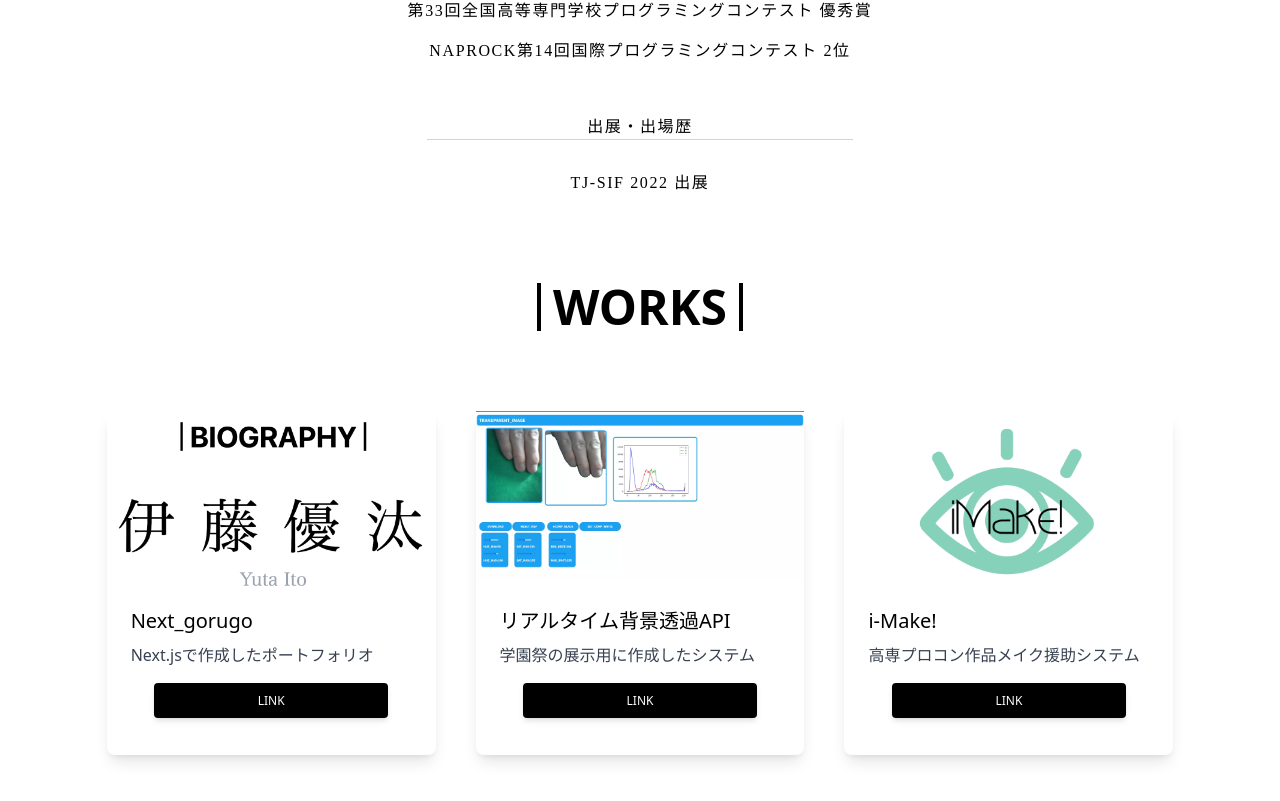
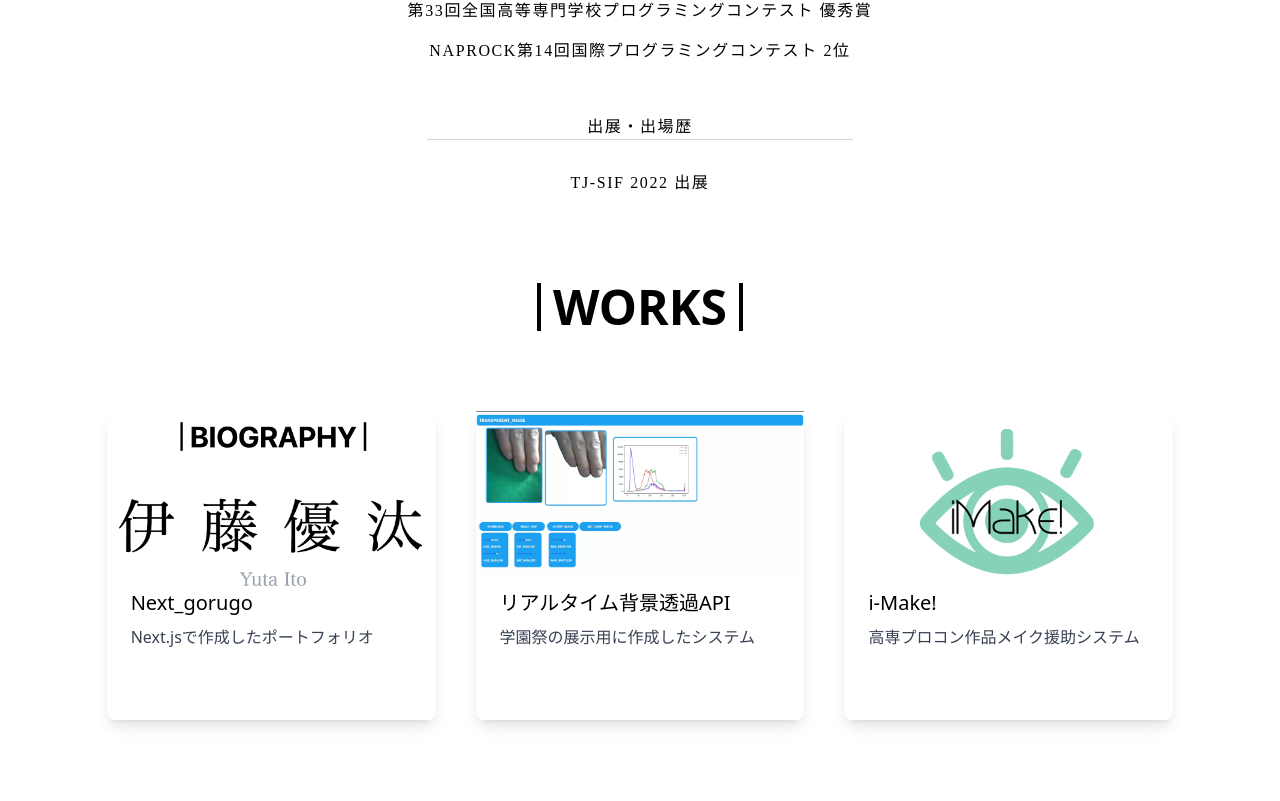
Before and after one commit to GoRuGoo/Next-gorugo-frontend, a Next.js app: page / in a window 1280 px wide. Shown: the part 1793-2594 px from the top of the page. Built offline with nearby package versions, Linux system fonts and the light colour scheme; a web font is replaced by a local one.

Commit message:
feat: カードにリンクを埋め込んだ

```diff
--- a/components/firstpage/Works.js
+++ b/components/firstpage/Works.js
@@ -11,6 +11,7 @@ export default function Works() {
     return parentjson.map((element) => (
       <div class="flex justify-center">
         <div class="rounded-lg shadow-lg bg-white  max-w-xl h-full">
+          <a href={element["link"]}>
             <div className="h-2/4 m-h-2/4 rounded-lg">
               <Image
                 src={element["img_path"]}
@@ -24,10 +25,8 @@ export default function Works() {
                 {element["name"]}
               </h5>
               <p class="text-gray-700 text-base mb-4">{element["exp_text"]}</p>
-            <button className="block mx-auto text-center w-10/12 py-2.5 bg-black text-white font-medium text-xs leading-tight uppercase rounded shadow-md ">
-              <Link href={element["link"]}>link</Link>
-            </button>
             </div>
+          </a>
         </div>
       </div>
     ));
```
Lines whose indentation alone changed are shown as unchanged.
